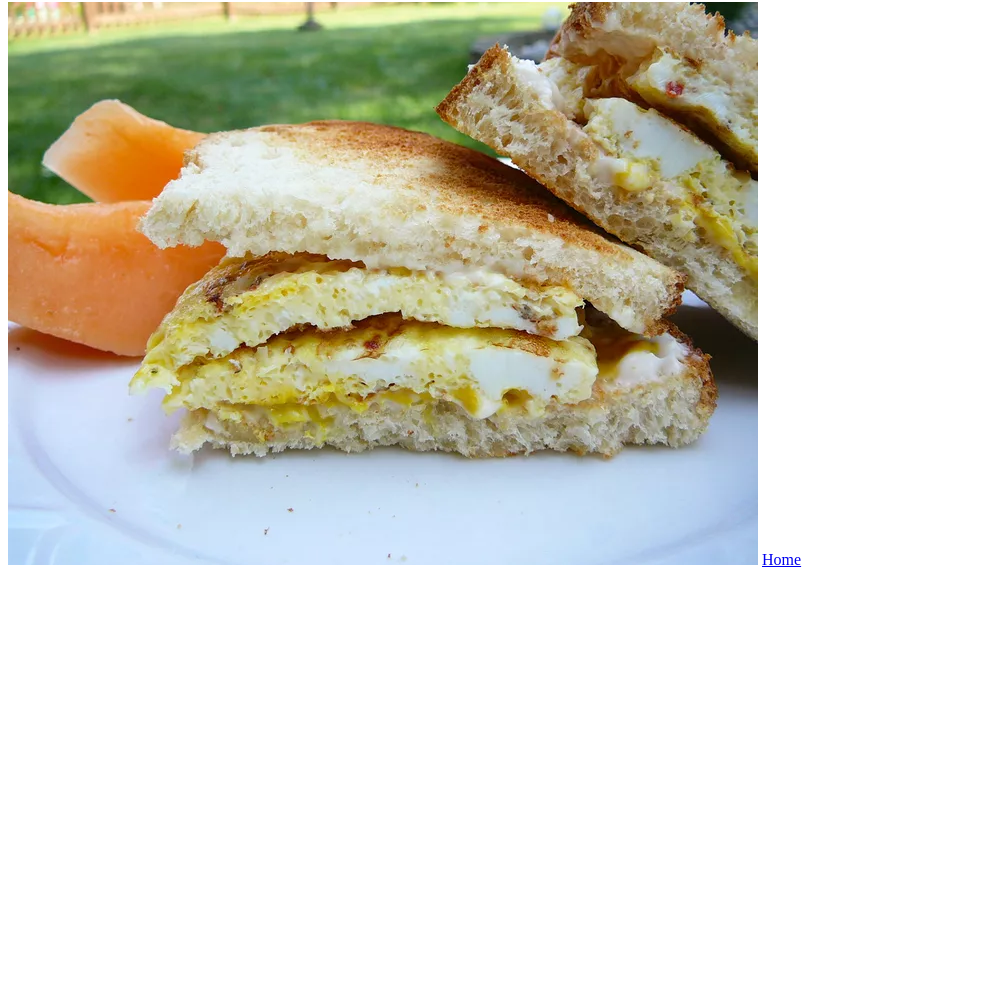
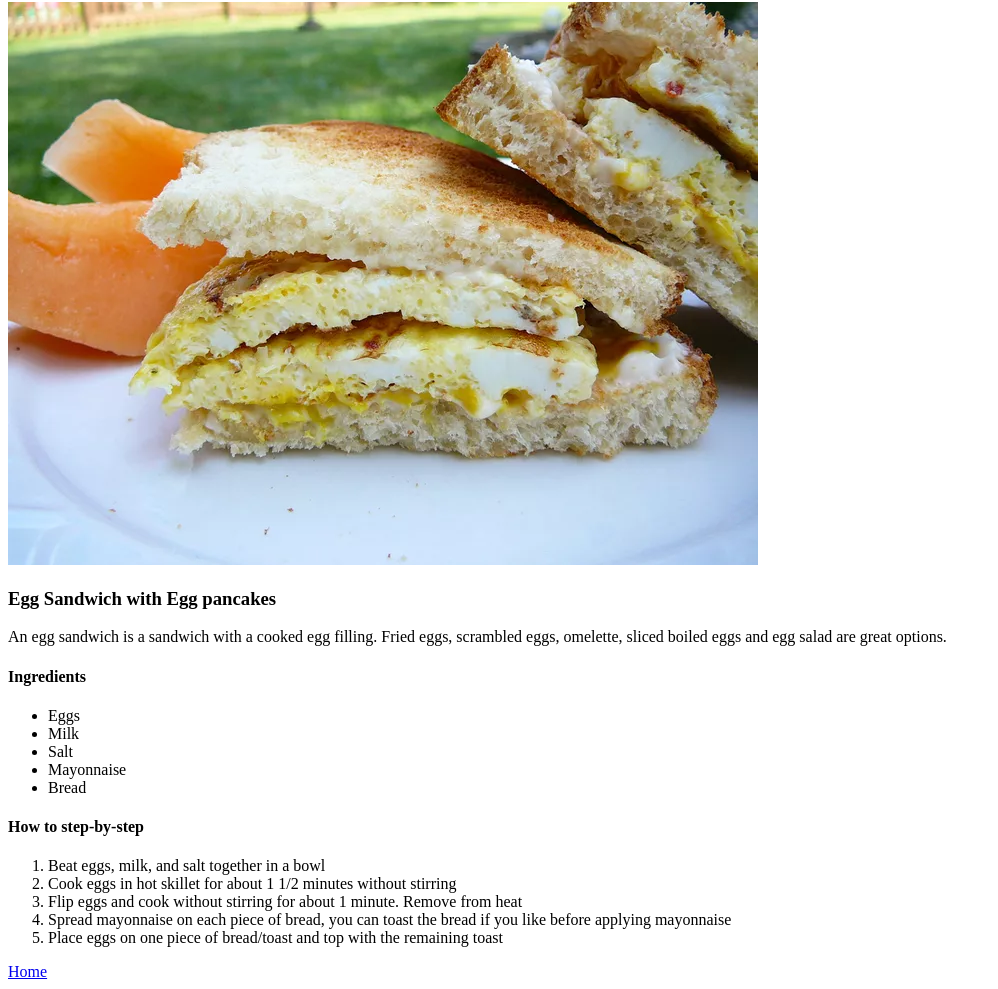
Before and after one commit to germoink/odin-recipes, a plain HTML site: page recipes/egg-sandwich.html in a window 1280 px wide. Shown: the part 78-1067 px from the top of the page, without its empty margins (0-998 px from the left). Before the commit the page ends 800 px from the top, so only its background shows below. Drawn offline with Linux system fonts and the light colour scheme.

Commit message:
Adding egg sandwich recipe page

```diff
--- a/recipes/egg-sandwich.html
+++ b/recipes/egg-sandwich.html
@@ -8,6 +8,24 @@
     <body>
         <h1>Egg Sandwich Recipe</h1>
         <img src="../img/egg-sandwich.webp">
+        <h3>Egg Sandwich with Egg pancakes</h3>
+        <p>An egg sandwich is a sandwich with a cooked egg filling. Fried eggs, scrambled eggs, omelette, sliced boiled eggs and egg salad are great options.</p>
+        <h4>Ingredients</h4>
+        <ul>
+            <li>Eggs</li>
+            <li>Milk</li>
+            <li>Salt</li>
+            <li>Mayonnaise</li>
+            <li>Bread</li>
+        </ul>
+        <h4>How to step-by-step</h4>
+        <ol>
+            <li>Beat eggs, milk, and salt together in a bowl</li>
+            <li>Cook eggs in hot skillet for about 1 1/2 minutes without stirring</li>
+            <li>Flip eggs and cook without stirring for about 1 minute. Remove from heat</li>
+            <li>Spread mayonnaise on each piece of bread, you can toast the bread if you like before applying mayonnaise</li>
+            <li>Place eggs on one piece of bread/toast and top with the remaining toast</li>
+        </ol>
 
 
         <a href="../index.html">Home</a>
```
